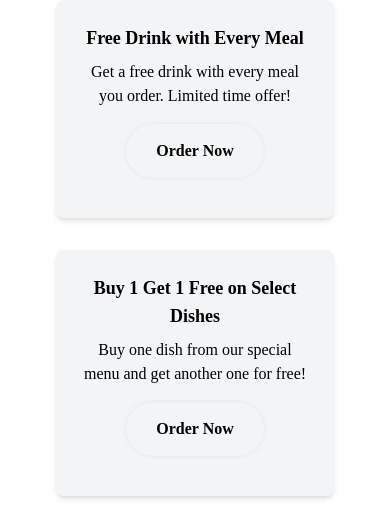
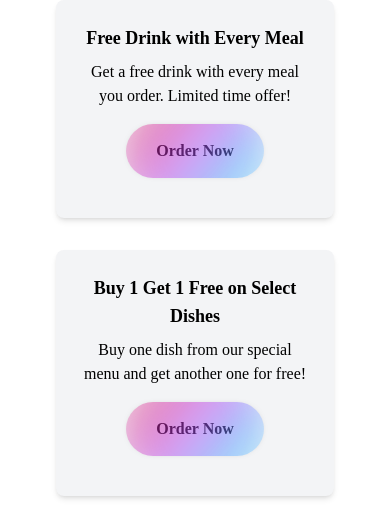
Before and after one commit to Aiman03-del/Master-chef, a React (Vite) app: page / in a window 390 px wide. Shown: the part 1620-2126 px from the top of the page. Built offline with nearby package versions, Linux system fonts and the light colour scheme; no server answers; a web font is replaced by a local one.

Commit message:
Add SpecialOffers component with animations and responsive layout

```diff
--- a/src/pages/Home/SpecialOffers.jsx
+++ b/src/pages/Home/SpecialOffers.jsx
@@ -74,7 +74,7 @@ const SpecialOffers = () => {
                 <button className="orders">
                   {" "}
                   Order Now
-                  <div className="hoverEffect">
+                  <div className="hover-effect">
                     <div />
                   </div>
                 </button>
@@ -102,7 +102,7 @@ const SpecialOffers = () => {
                 <button className="orders">
                   {" "}
                   Order Now
-                  <div className="hoverEffect">
+                  <div className="hover-effect">
                     <div />
                   </div>
                 </button>
```
